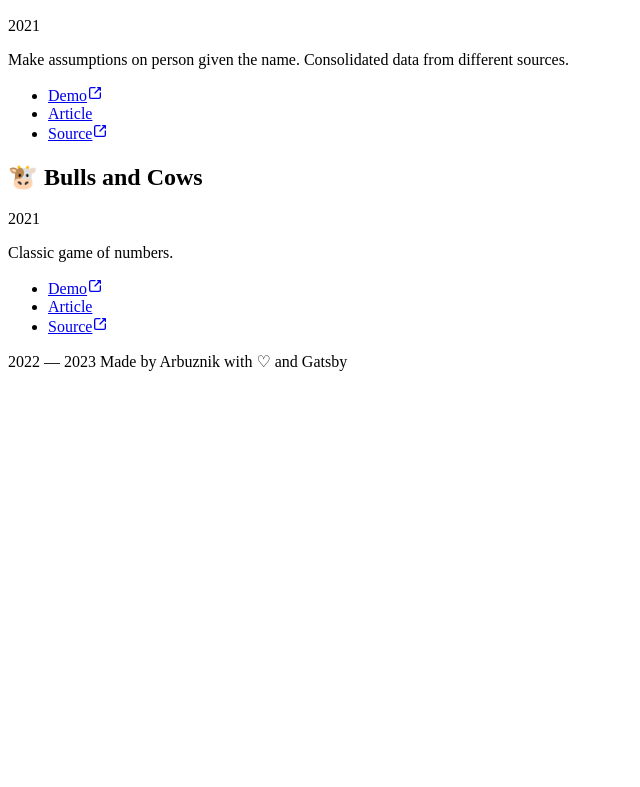
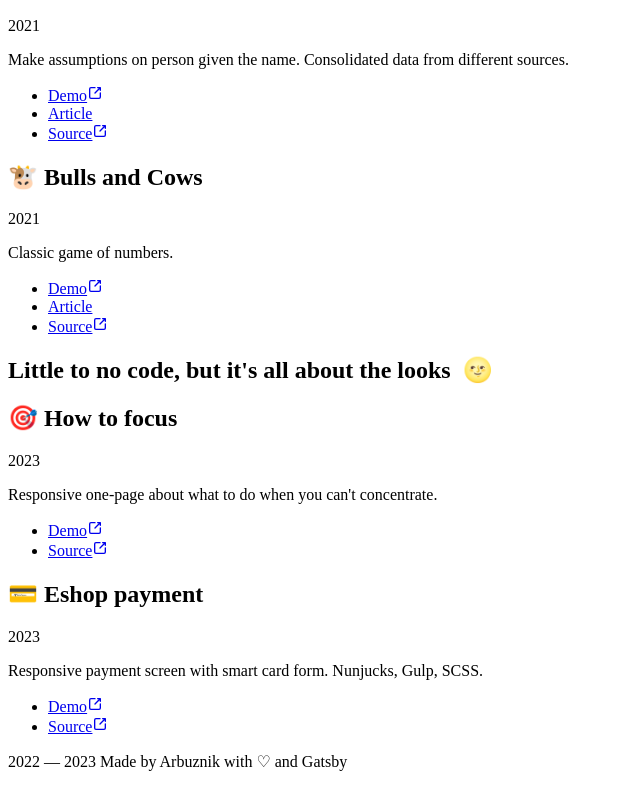
Before and after one commit to arbuznik/arbuznik.com, a Gatsby site: page /projects in a window 1280 px wide. Shown: the part 1369-2156 px from the top of the page, without its empty margins (0-640 px from the left). Before the commit the page ends 1756 px from the top, so only its background shows below. Built offline with nearby package versions, Linux system fonts and the light colour scheme; Gatsby itself is replaced by a stand-in of ours.

Commit message:
add burgers and eshop payment projects

```diff
--- a/src/constants/projects.js
+++ b/src/constants/projects.js
@@ -1,18 +1,41 @@
 export const projects = [
   {
-    id: 7,
+    id: 9,
+    name: "🍔 Space burgers",
+    description:
+      "Burger constructor. Fullstack MERN. React, Redux, JWT Auth, DnD.",
+    year: 2023,
+    featured: true,
+    designOnly: false,
+    demoURL: "https://space-burgers.netlify.app/",
+    codeURL: "https://github.com/arbuznik/react-burger",
+  },
+  {
+    id: 8,
     name: "🎯 How to focus",
     description:
-      "Responsive one-page about what to do when you can't concentrate",
+      "Responsive one-page about what to do when you can't concentrate.",
     year: 2023,
-    featured: true,
-    demoURL: "https://arbuznik-focus.netlify.app//",
+    featured: false,
+    designOnly: true,
+    demoURL: "https://arbuznik-focus.netlify.app/",
     codeURL: "https://github.com/arbuznik/focus",
+  },
+  {
+    id: 7,
+    name: "💳 Eshop payment",
+    description:
+      "Responsive payment screen with smart card form. Nunjucks, Gulp, SCSS.",
+    year: 2023,
+    featured: false,
+    designOnly: true,
+    demoURL: "https://arbuznik-eshop-payment.netlify.app/",
+    codeURL: "https://github.com/arbuznik/sborka-payment",
   },
   {
     id: 6,
     name: "📊 Array sorting",
-    description: "Visualizations of array sorting algorithms",
+    description: "Visualizations of array sorting algorithms.",
     year: 2023,
     featured: true,
     demoURL: "https://arbuznik-array-sorting.netlify.app/",
--- a/src/pages/projects/index.jsx
+++ b/src/pages/projects/index.jsx
@@ -8,9 +8,19 @@ const ProjectsPage = () => {
     <section>
       <h1>Projects&nbsp;&nbsp;🛠</h1>
       <div className="projects-list">
-        {projects.map((project) => (
-          <ProjectSnippet key={project.id} project={project} />
-        ))}
+        {projects
+          .filter((project) => !project.designOnly)
+          .map((project) => (
+            <ProjectSnippet key={project.id} project={project} />
+          ))}
+      </div>
+      <h2>Little to no code, but it's all about the looks&nbsp;&nbsp;🌝</h2>
+      <div className="projects-list">
+        {projects
+          .filter((project) => project.designOnly)
+          .map((project) => (
+            <ProjectSnippet key={project.id} project={project} />
+          ))}
       </div>
     </section>
   );
```
